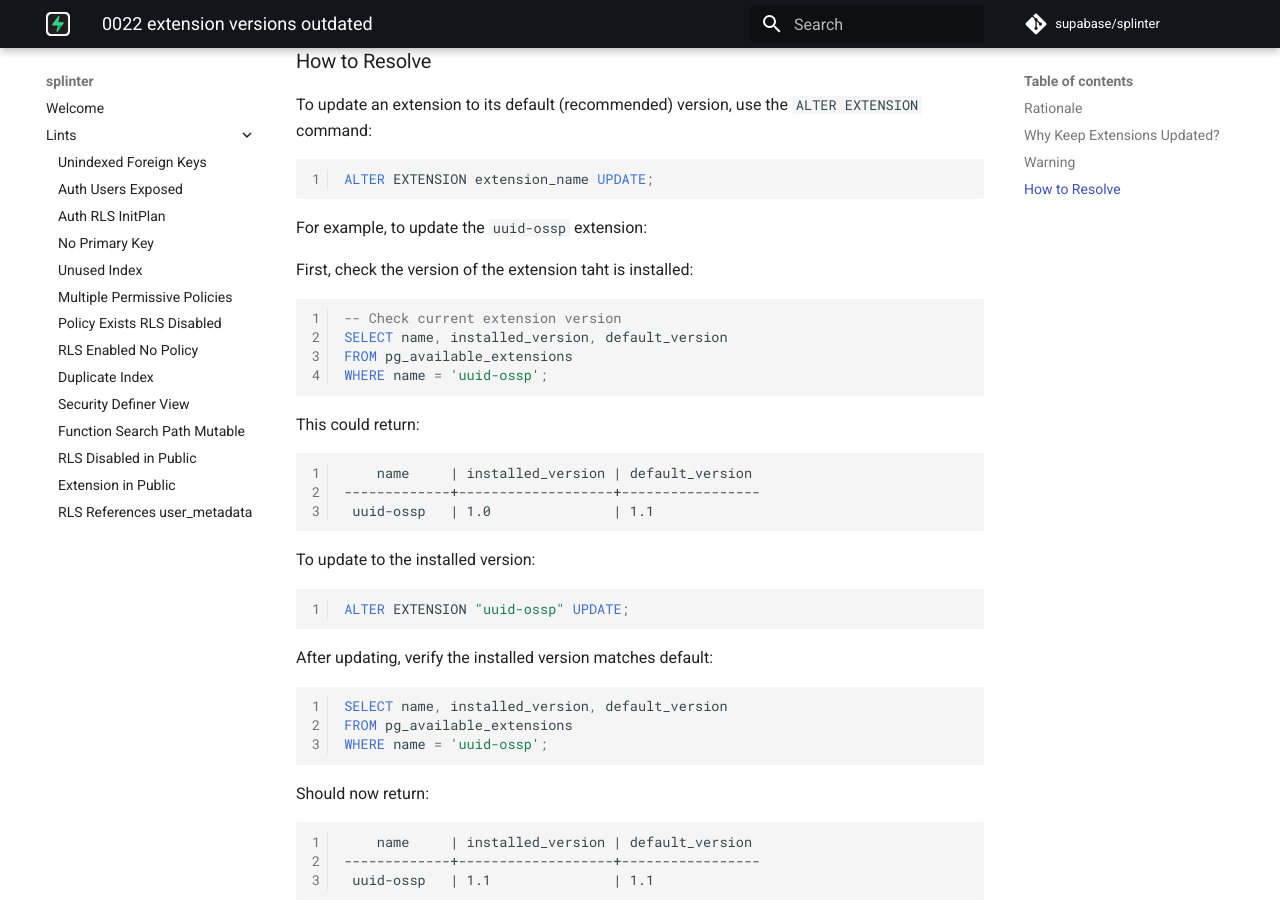
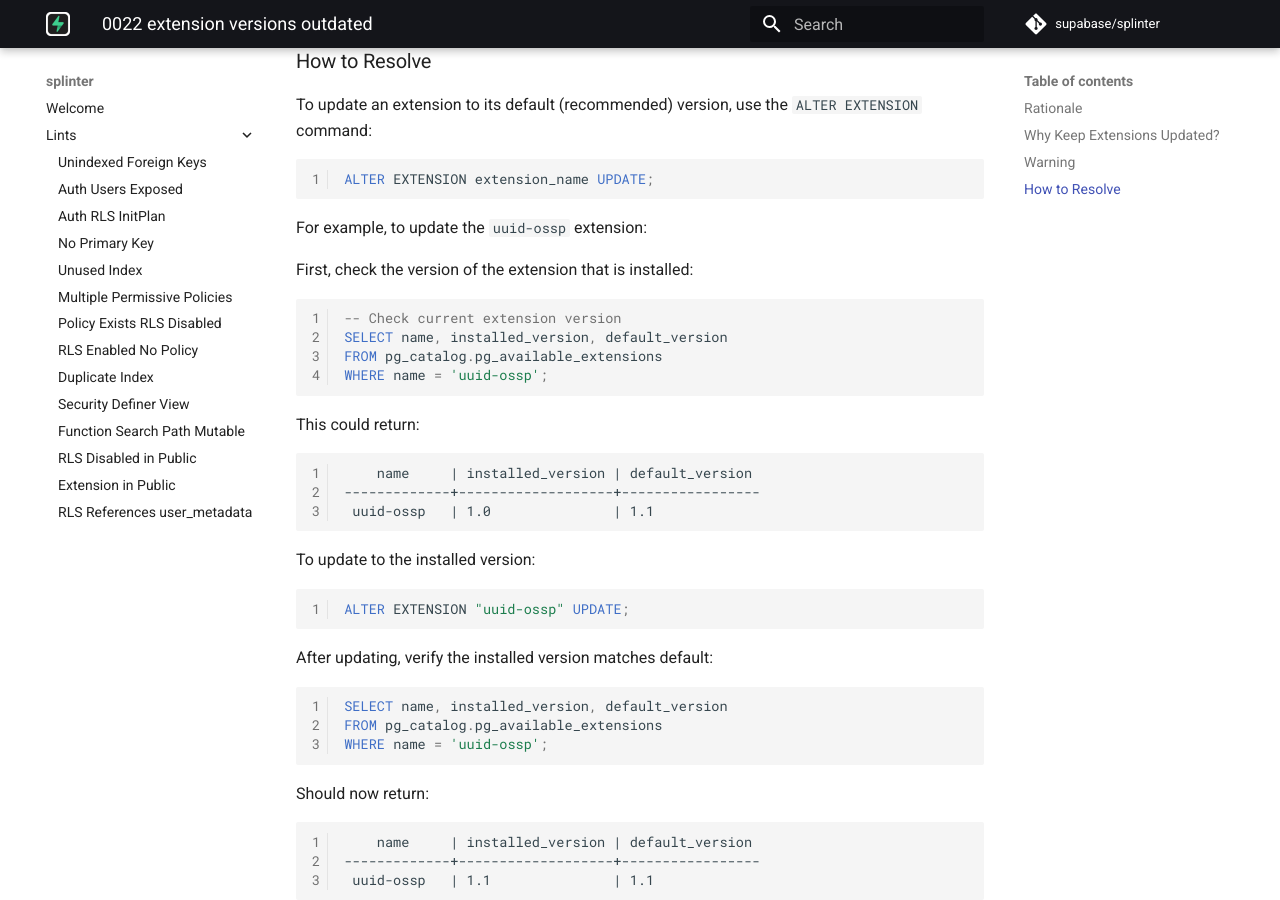
Before and after one commit to supabase/splinter, an MkDocs documentation site: the page built from docs/0022_extension_versions_outdated.md, in a window 1280 px wide and 900 px high, scrolled down 1068 px. Built offline with MkDocs 1.6.1 and Material for MkDocs 9.7.7, drawn with Linux system fonts in a browser that asks for light colours; comment, search, counter and statistics services are not loaded.

Commit message:
Fix a typo and use FQDN in the example (#128)

````diff
--- a/docs/0022_extension_versions_outdated.md
+++ b/docs/0022_extension_versions_outdated.md
@@ -36,12 +36,12 @@ ALTER EXTENSION extension_name UPDATE;
 
 For example, to update the `uuid-ossp` extension:
 
-First, check the version of the extension taht is installed:
+First, check the version of the extension that is installed:
 
 ```sql
 -- Check current extension version
 SELECT name, installed_version, default_version
-FROM pg_available_extensions
+FROM pg_catalog.pg_available_extensions
 WHERE name = 'uuid-ossp';
 ```
 
@@ -62,7 +62,7 @@ After updating, verify the installed version matches default:
 
 ```sql
 SELECT name, installed_version, default_version
-FROM pg_available_extensions
+FROM pg_catalog.pg_available_extensions
 WHERE name = 'uuid-ossp';
 ```
 
````
